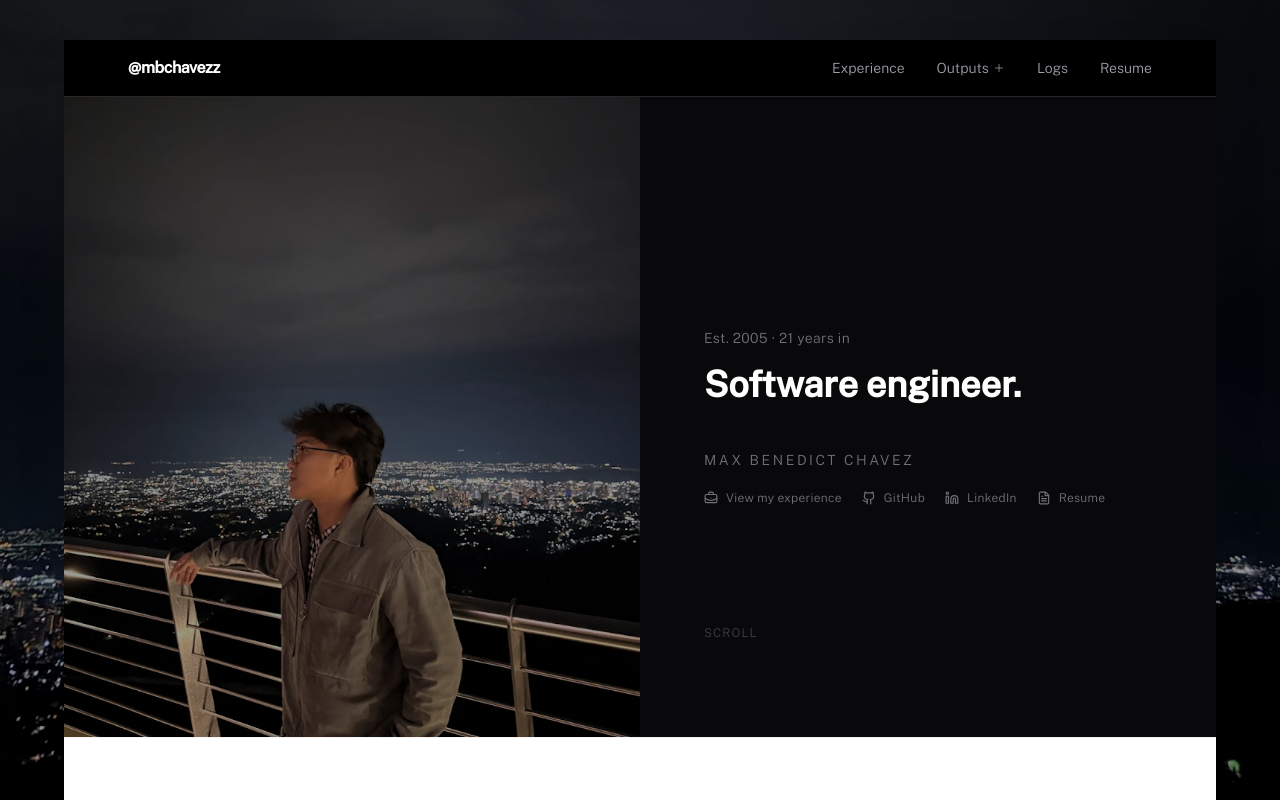
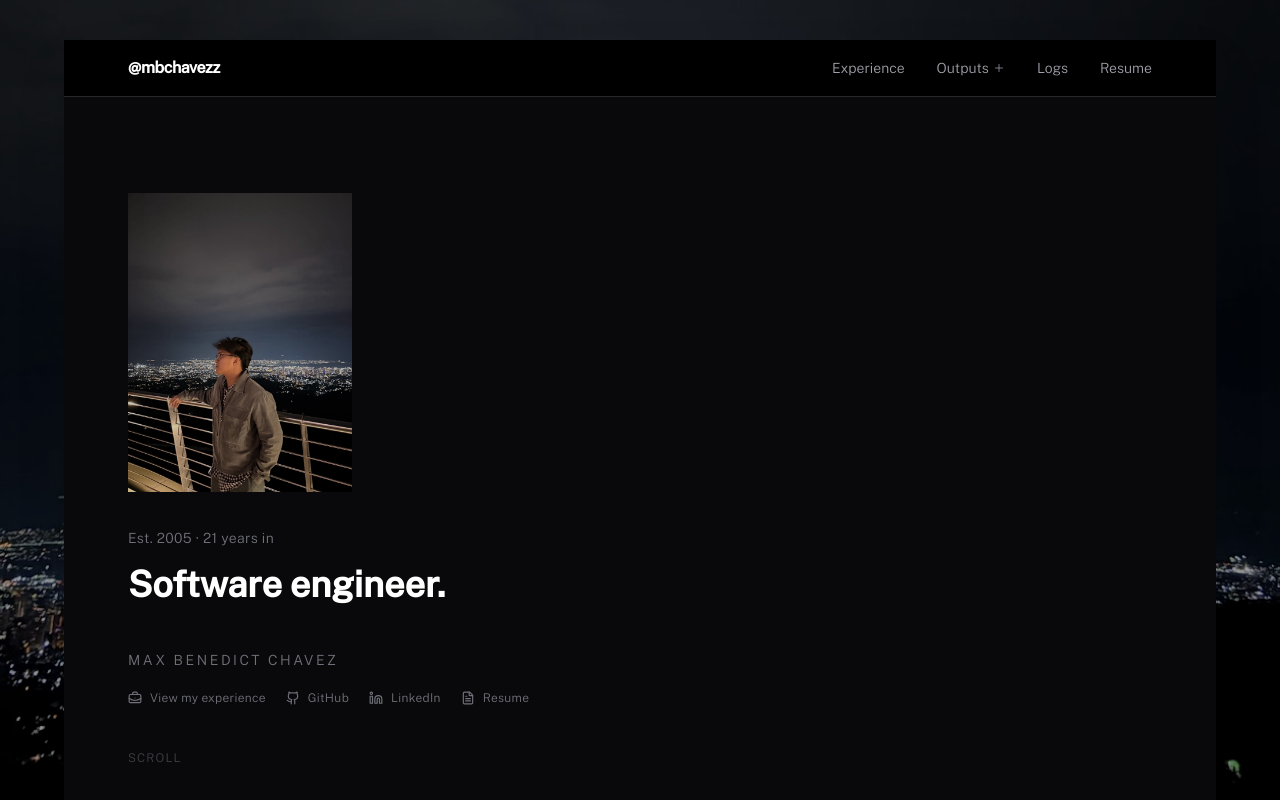
Before and after one commit to mbchavez27/mbchavezzportfolio, a React (Vite) app: page / in a window 1280 px wide. Shown: the top 800 px of the page. Built offline with nearby package versions, Linux system fonts and the light colour scheme.

Commit message:
style(home): stack the hero with a smaller portrait above the details

```diff
--- a/src/features/home/components/Introduction.tsx
+++ b/src/features/home/components/Introduction.tsx
@@ -21,10 +21,12 @@ export default function Introduction({ portraitSrc, hoverPortraitSrc, callToActi
   const [showHoverPortrait, setShowHoverPortrait] = useState(false);
 
   return (
-    <section className="grid grid-cols-1 md:grid-cols-2 md:min-h-[80vh]">
-      <div
+    <section className="bg-zinc-950">
+      <div className="page-container flex flex-col gap-5 py-16 md:py-24">
+        <motion.div
+          {...revealOnLoad({ y: 16 })}
           onPointerUp={(event) => event.pointerType !== "mouse" && setShowHoverPortrait((shown) => !shown)}
-        className="group relative min-h-64 md:min-h-full bg-zinc-900 overflow-hidden"
+          className="group relative w-40 sm:w-48 md:w-56 aspect-[3/4] bg-zinc-900 overflow-hidden mb-4"
         >
           <img
             src={portraitSrc}
@@ -36,34 +38,33 @@ export default function Introduction({ portraitSrc, hoverPortraitSrc, callToActi
             alt=""
             className={`absolute inset-0 w-full h-full object-cover object-center group-hover:opacity-100 transition-opacity duration-700 ${showHoverPortrait ? "opacity-100" : "opacity-0"}`}
           />
-        <div className="absolute inset-0 bg-black/40" />
-      </div>
+          <div className="absolute inset-0 bg-black/20" />
+        </motion.div>
 
-      <div className="bg-zinc-950 relative flex flex-col px-6 sm:px-10 md:px-16 py-20 md:py-0 gap-5 justify-center">
         <motion.p
-          {...revealOnLoad({ y: 16, delay: 0.1 })}
+          {...revealOnLoad({ y: 16, delay: 0.2 })}
           className="font-body font-light text-zinc-500 text-sm tracking-wide -mb-2"
         >
           Est. {BIRTH_DATE.getFullYear()} &middot; {ageOn(BIRTH_DATE, new Date())} years in
         </motion.p>
 
         <motion.h1
-          {...revealOnLoad({ y: 16, delay: 0.2 })}
+          {...revealOnLoad({ y: 16, delay: 0.3 })}
           className="font-display text-white text-3xl md:text-4xl font-semibold leading-snug"
         >
           <RotatingRoles />
         </motion.h1>
 
-        <motion.div {...drawRule(0.45)} className="h-px bg-primary" />
+        <motion.div {...drawRule(0.55)} className="h-px bg-primary" />
 
         <motion.p
-          {...revealOnLoad({ delay: 0.55, duration: 0.5 })}
+          {...revealOnLoad({ delay: 0.65, duration: 0.5 })}
           className="font-body font-light text-zinc-500 text-sm tracking-[0.18em] uppercase"
         >
           Max Benedict Chavez
         </motion.p>
 
-        <motion.div {...revealOnLoad({ delay: 0.65, duration: 0.5 })} className="flex flex-wrap items-center gap-x-5 gap-y-3">
+        <motion.div {...revealOnLoad({ delay: 0.75, duration: 0.5 })} className="flex flex-wrap items-center gap-x-5 gap-y-3">
           <Link
             to={callToAction.to}
             className="flex items-center gap-2 text-zinc-500 hover:text-white transition-colors duration-200"
@@ -89,7 +90,7 @@ export default function Introduction({ portraitSrc, hoverPortraitSrc, callToActi
           type="button"
           onClick={onScrollDown}
           aria-label="Scroll down"
-          className="group mt-4 self-start flex flex-col items-start gap-2 cursor-pointer md:mt-0 md:absolute md:bottom-10 md:left-16"
+          className="group mt-6 self-start flex flex-col items-start gap-2 cursor-pointer"
         >
           <span className="font-body font-light text-zinc-700 group-hover:text-zinc-400 text-xs tracking-widest uppercase transition-colors duration-200">
             Scroll
```
Lines whose indentation alone changed are shown as unchanged.
